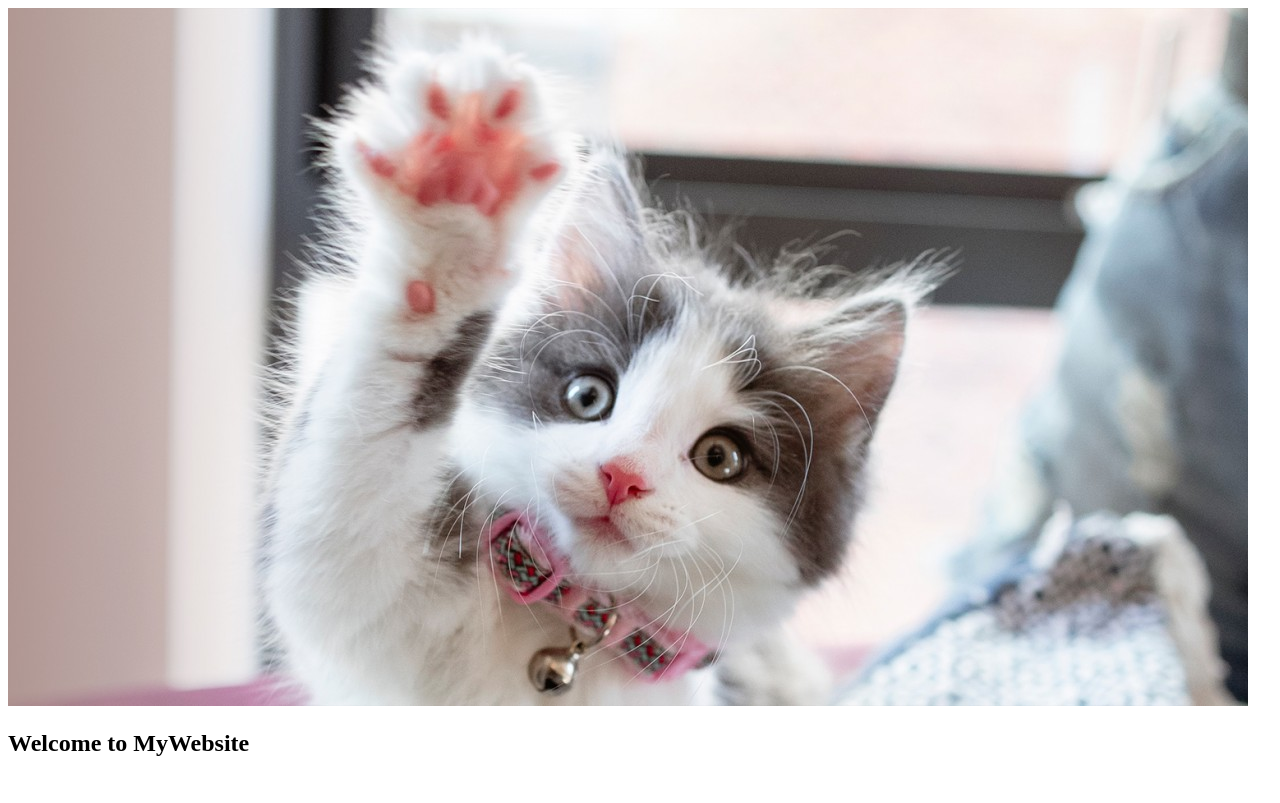
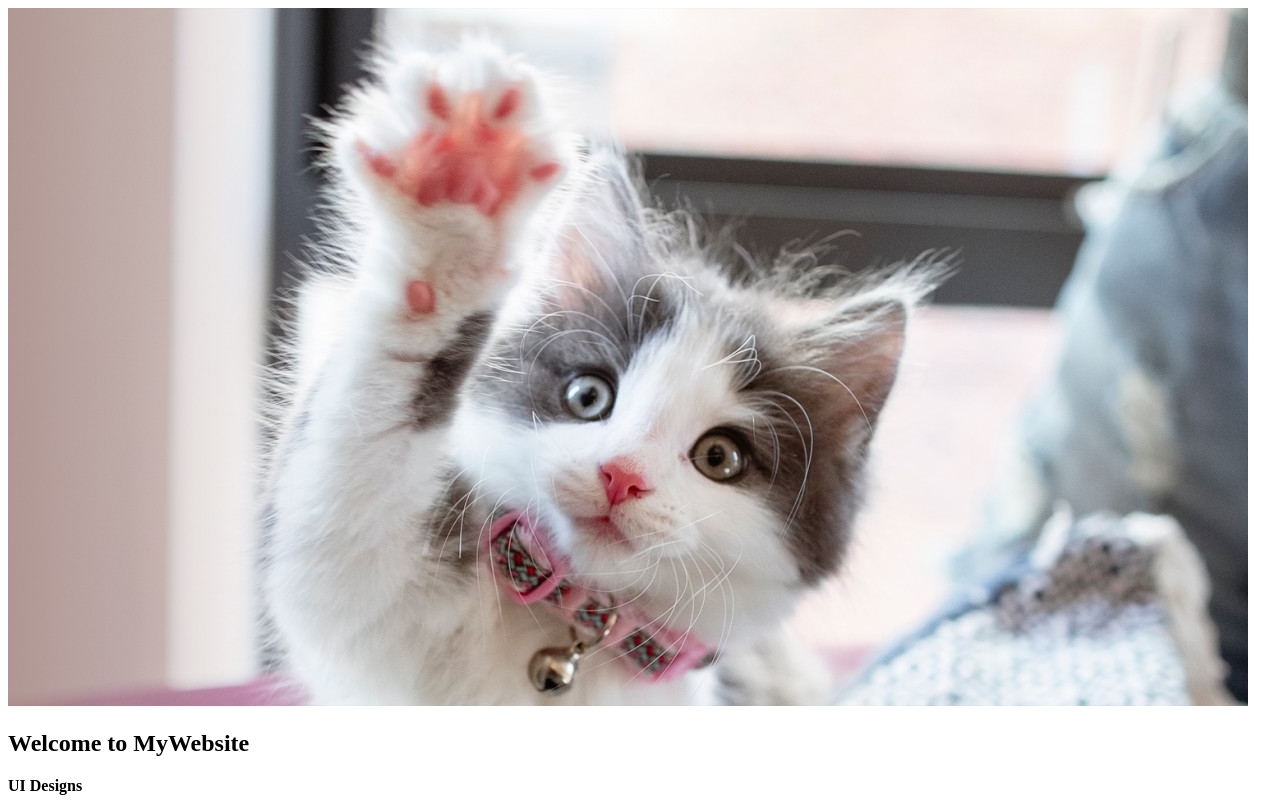
Before and after one commit to RienRender/TestGit, a plain HTML site: page index.html in a window 1280 px wide. Drawn offline with Linux system fonts and the light colour scheme.

Commit message:
Add UI design

```diff
--- a/index.html
+++ b/index.html
@@ -6,4 +6,5 @@
 <body>
     <img src="2.jpg"/>
     <h2>Welcome to MyWebsite</h2>
+    <b>UI Designs</b>
 </body>
```
